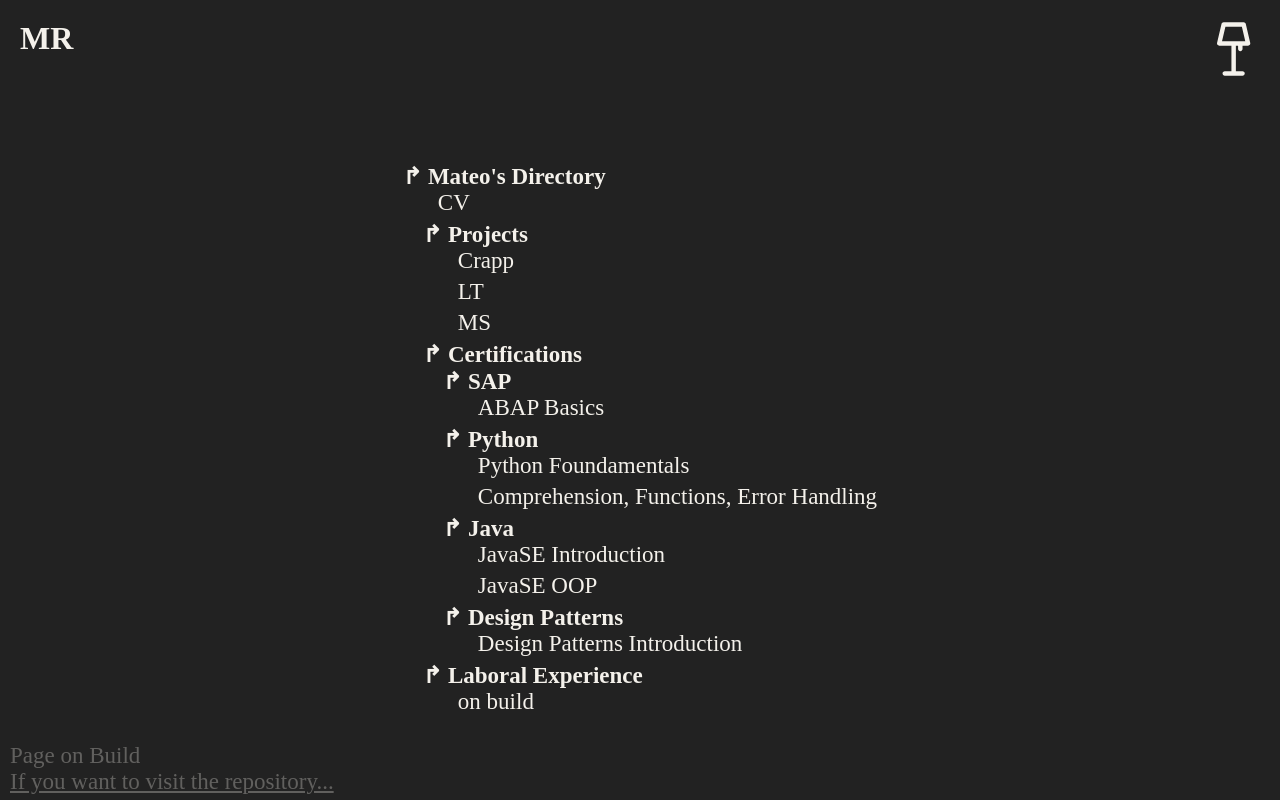
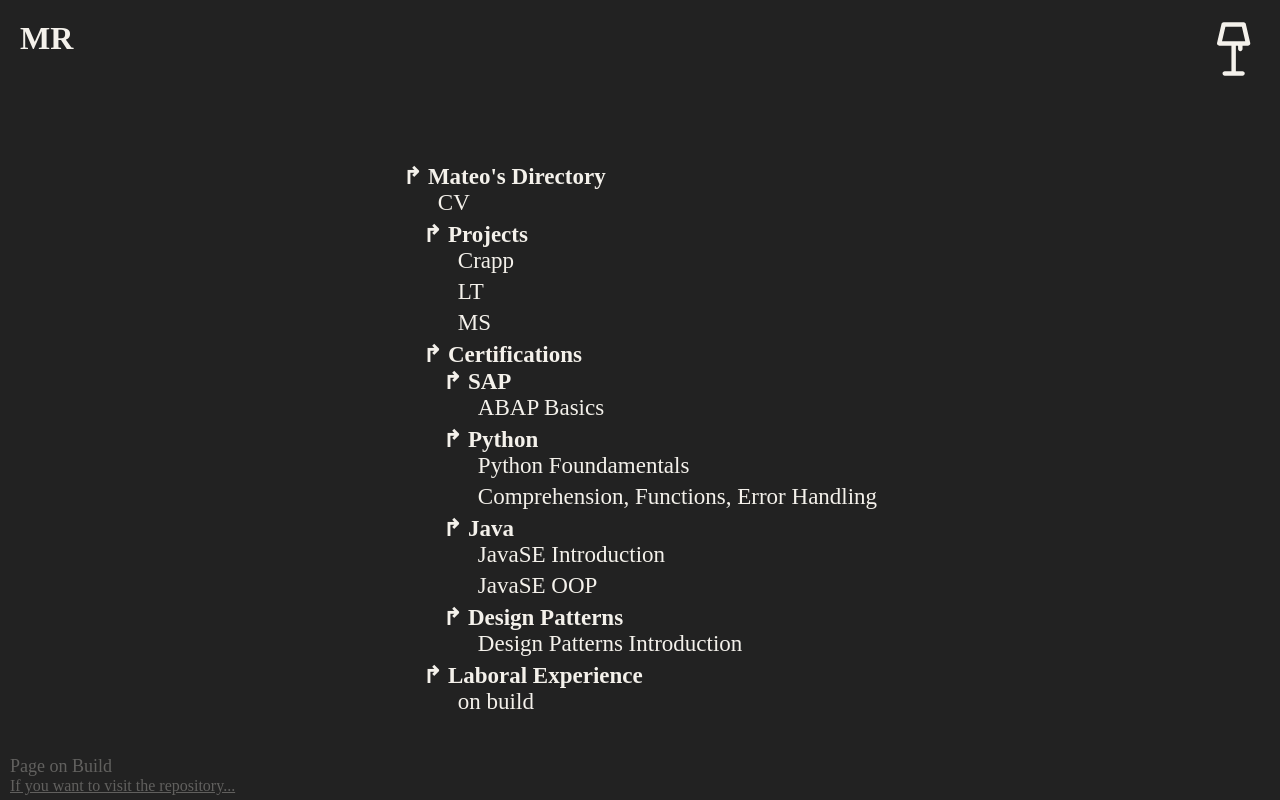
Before and after one commit to MateoR-gif/Portfolio, a React (Vite) app: page / in a window 1280 px wide. Built offline with nearby package versions, Linux system fonts and the light colour scheme.

Commit message:
Minor Style Changes

```diff
--- a/src/css/App.css
+++ b/src/css/App.css
@@ -74,5 +74,12 @@ header {
   bottom: 0;
   margin-bottom: 5px;
   opacity: 0.3;
+}
 
+.pfooter{
+  font-size: 18px;
 }
+
+.afooter{
+  font-size: 16px;
+}
--- a/src/pages/home/components/footer.jsx
+++ b/src/pages/home/components/footer.jsx
@@ -1,8 +1,8 @@
 export default function Footer() {
     return (
         <>
-            <p>Page on Build</p>
-            <a href='https://github.com/MateoR-gif/Portfolio'>If you want to visit the repository...</a>
+            <p className="pfooter">Page on Build</p>
+            <a className="afooter" href='https://github.com/MateoR-gif/Portfolio'>If you want to visit the repository...</a>
         </>
     )
 }
```
